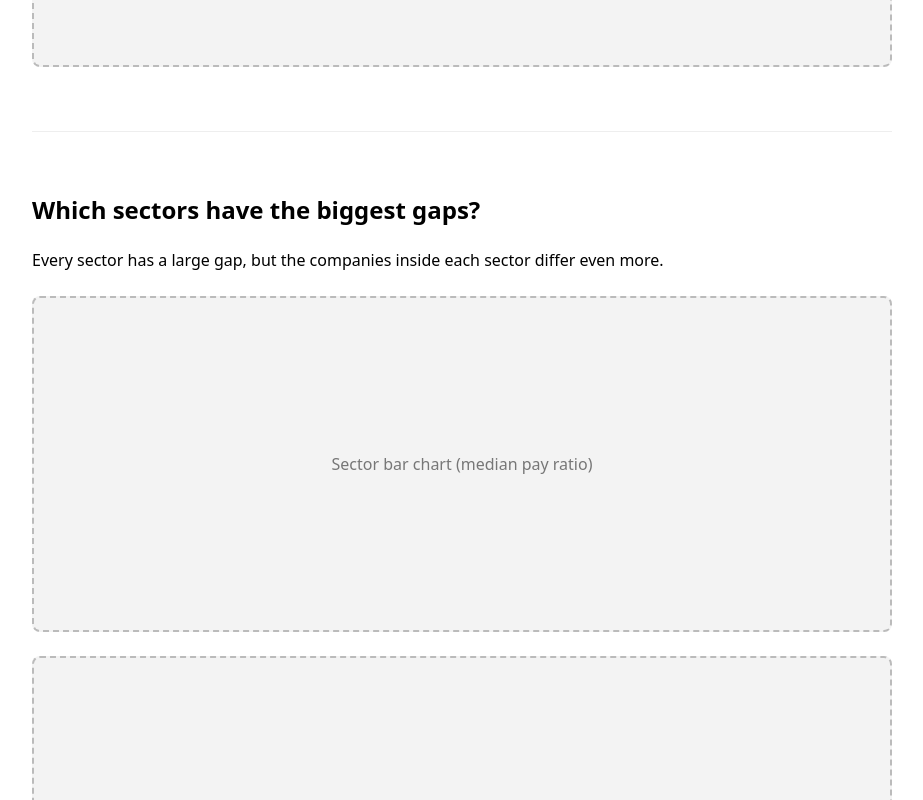
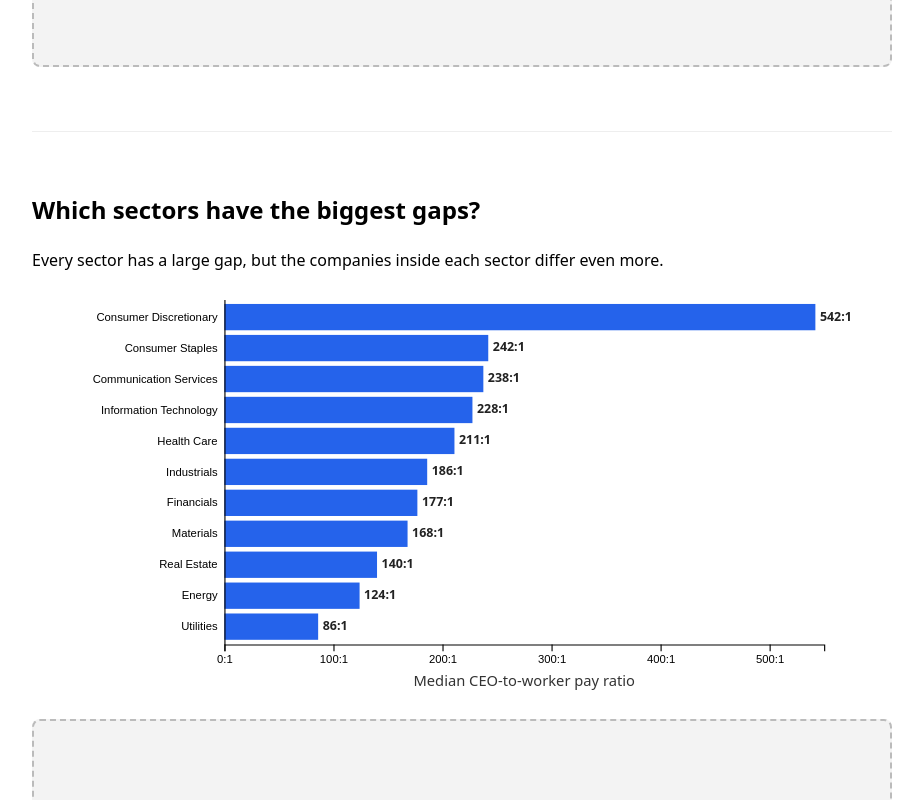
Before and after one commit to aisharashidahmed/CS1710-Final_Project, a SvelteKit app: page / in a window 1280 px wide. Shown: the part 1000-1800 px from the top of the page, without its empty margins (178-1101 px from the left). Built offline with nearby package versions, Linux system fonts and the light colour scheme.

Commit message:
Add sector bar chart

```diff
--- /dev/null
+++ b/src/lib/SectorBars.svelte
@@ -0,0 +1,121 @@
+<script>
+	import * as d3 from 'd3';
+	import { ratioLabel } from '#lib/data.js';
+
+	// hoveredSector and selectedSector are owned by the page; this view reports
+	// hovers through onhover and clicks through onselect (onselect is optional).
+	let {
+		data,
+		order,
+		hoveredSector = null,
+		selectedSector = null,
+		onhover,
+		onselect = null
+	} = $props();
+
+	const width = 760;
+	const height = 360;
+	const margin = { top: 10, right: 60, bottom: 45, left: 170 };
+
+	// Median pay ratio and company count per sector, in the fixed page order.
+	let sectors = $derived.by(() => {
+		const stats = new Map(
+			d3.rollups(
+				data,
+				(v) => ({ median: d3.median(v, (d) => d.ratio), count: v.length }),
+				(d) => d.sector
+			)
+		);
+		return order.map((sector) => ({ sector, ...(stats.get(sector) ?? { median: 0, count: 0 }) }));
+	});
+
+	let x = $derived(
+		d3
+			.scaleLinear()
+			.domain([0, d3.max(sectors, (d) => d.median) || 1])
+			.nice()
+			.range([margin.left, width - margin.right])
+	);
+
+	let y = $derived(
+		d3
+			.scaleBand()
+			.domain(order)
+			.range([margin.top, height - margin.bottom])
+			.padding(0.15)
+	);
+
+	let xAxisG = $state();
+	let yAxisG = $state();
+
+	// D3 draws the axes inside their own <g> elements.
+	$effect(() => {
+		d3.select(xAxisG).call(d3.axisBottom(x).ticks(5).tickFormat((d) => `${d}:1`));
+	});
+	$effect(() => {
+		d3.select(yAxisG).call(d3.axisLeft(y).tickSize(0).tickPadding(6));
+	});
+</script>
+
+<svg viewBox="0 0 {width} {height}">
+	{#each sectors as s (s.sector)}
+		<!-- The whole row is the hover/click target, so short bars are still easy to hit. -->
+		<g
+			class="bar"
+			class:clickable={onselect}
+			role="presentation"
+			onmouseenter={() => onhover(s.sector)}
+			onmouseleave={() => onhover(null)}
+			onclick={() => onselect?.(s.sector)}
+		>
+			<rect
+				x={x(0)}
+				y={y(s.sector)}
+				width={width - margin.right - x(0)}
+				height={y.bandwidth()}
+				fill="transparent"
+			/>
+			<rect
+				x={x(0)}
+				y={y(s.sector)}
+				width={x(s.median) - x(0)}
+				height={y.bandwidth()}
+				fill={s.sector === hoveredSector ? '#1e3a8a' : '#2563eb'}
+				opacity={selectedSector === null || s.sector === selectedSector ? 1 : 0.35}
+				stroke={s.sector === selectedSector ? '#111' : 'none'}
+				stroke-width="2"
+			/>
+			<text class="count" x={x(s.median) + 4} y={y(s.sector) + y.bandwidth() / 2} dominant-baseline="middle">
+				{s.count ? ratioLabel(s.median) : '–'}
+			</text>
+		</g>
+	{/each}
+
+	<g bind:this={xAxisG} transform="translate(0, {height - margin.bottom})" />
+	<g bind:this={yAxisG} transform="translate({margin.left}, 0)" />
+
+	<text class="axis-label" x={(margin.left + width - margin.right) / 2} y={height - 8}>
+		Median CEO-to-worker pay ratio
+	</text>
+</svg>
+
+<style>
+	svg {
+		width: 100%;
+		height: auto;
+		display: block;
+	}
+	.bar.clickable {
+		cursor: pointer;
+	}
+	.count {
+		font-size: 11px;
+		font-weight: bold;
+		fill: #222;
+	}
+	.axis-label {
+		font-size: 13px;
+		text-anchor: middle;
+		fill: #333;
+	}
+</style>
--- a/src/routes/+page.svelte
+++ b/src/routes/+page.svelte
@@ -1,11 +1,18 @@
 <script>
 	import { onMount } from 'svelte';
-	import { loadCompanies } from '#lib/data.js';
+	import { loadCompanies, sectorOrder } from '#lib/data.js';
 	import Hook from '#lib/Hook.svelte';
 	import Placeholder from '#lib/Placeholder.svelte';
+	import SectorBars from '#lib/SectorBars.svelte';
 
 	// Every company, loaded once and shared by all the charts below.
 	let data = $state.raw(null);
+
+	// Sector rows stay in this order (highest median ratio first) in every chart.
+	let order = $derived(data ? sectorOrder(data) : []);
+
+	// Sector the reader is hovering in the bar chart.
+	let hoveredSector = $state(null);
 
 	onMount(async () => {
 		data = await loadCompanies();
@@ -42,7 +49,11 @@
 	<section id="sectors">
 		<h2>Which sectors have the biggest gaps?</h2>
 		<p>Every sector has a large gap, but the companies inside each sector differ even more.</p>
-		<Placeholder label="Sector bar chart (median pay ratio)" height={300} />
+		{#if data}
+			<SectorBars {data} {order} {hoveredSector} onhover={(s) => (hoveredSector = s)} />
+		{:else}
+			<Placeholder label="Loading sectors…" height={300} />
+		{/if}
 		<Placeholder label="Company dot plot, linked to the sector bars" height={360} />
 	</section>
 
```
